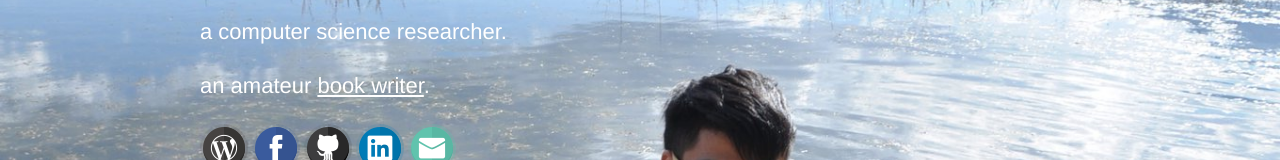
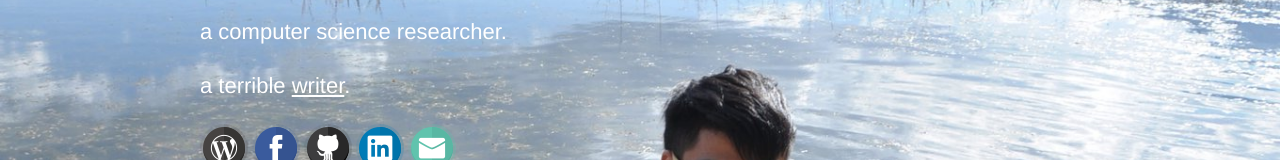
Before and after one commit to xinghuangxu/com, a plain HTML site: page index.html in a window 1280 px wide. Shown: the part 137-297 px from the top of the page. Drawn offline with nearby package versions, Linux system fonts and the light colour scheme.

Commit message:
change writer

```diff
--- a/index.html
+++ b/index.html
@@ -54,7 +54,7 @@
             <h2>Xinghuang Leon Xu</h2>
             <p>a software engineer. </p>
             <p>a computer science researcher. </p>
-            <p>an amateur <a class="hover-black" href="/books">book writer</a>. </p>
+            <p>a terrible <a class="hover-black" href="/books"> writer</a>. </p>
             <ul id="connect">
                 <li><a href="/blog" ><img src="img/wordpress.png"></a></li>
                 <li><a href="https://www.facebook.com/xinghuang.xu" ><img src="img/facebook.png"></a></li>
```
Also changed, not shown: 1 other file.
